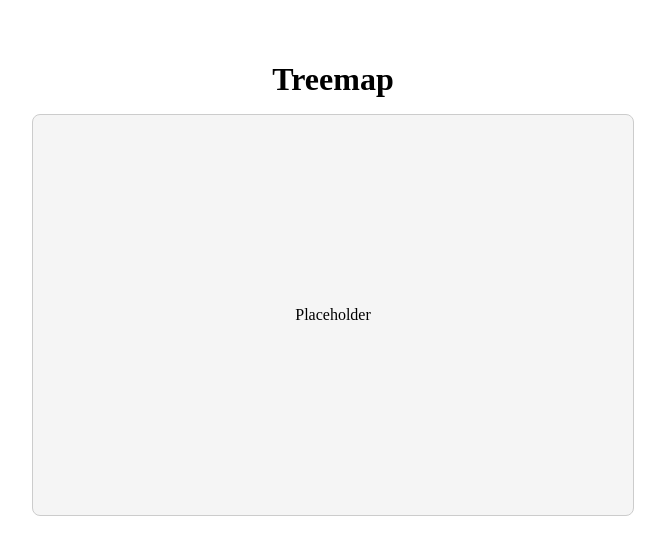
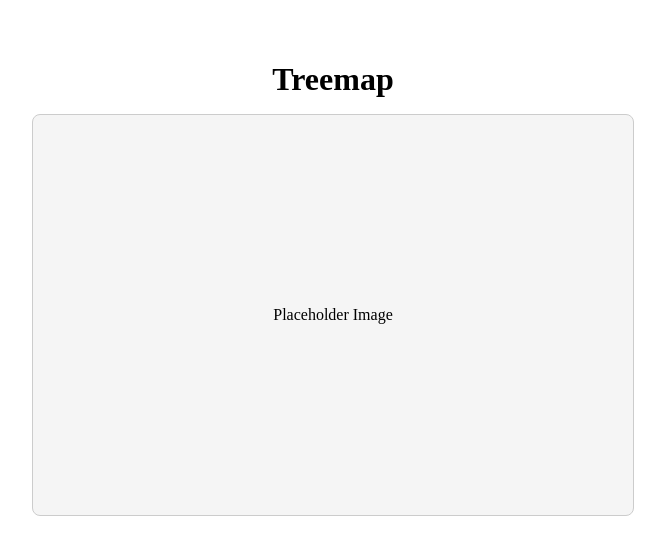
Before and after one commit to kylelin23/visualArchivesProject, a React (Vite) app: page / in a window 1280 px wide. Shown: the top 554 px of the page, without its empty margins (307-972 px from the left). Built offline with nearby package versions, Linux system fonts and the light colour scheme.

Commit message:
test deployment

```diff
--- a/src/App.tsx
+++ b/src/App.tsx
@@ -4,7 +4,7 @@ export default function App() {
   return (
     <div className="container">
       <h1>Treemap</h1>
-      <div className="box">Placeholder</div>
+      <div className="box">Placeholder Image</div>
     </div>
   );
 }
```
